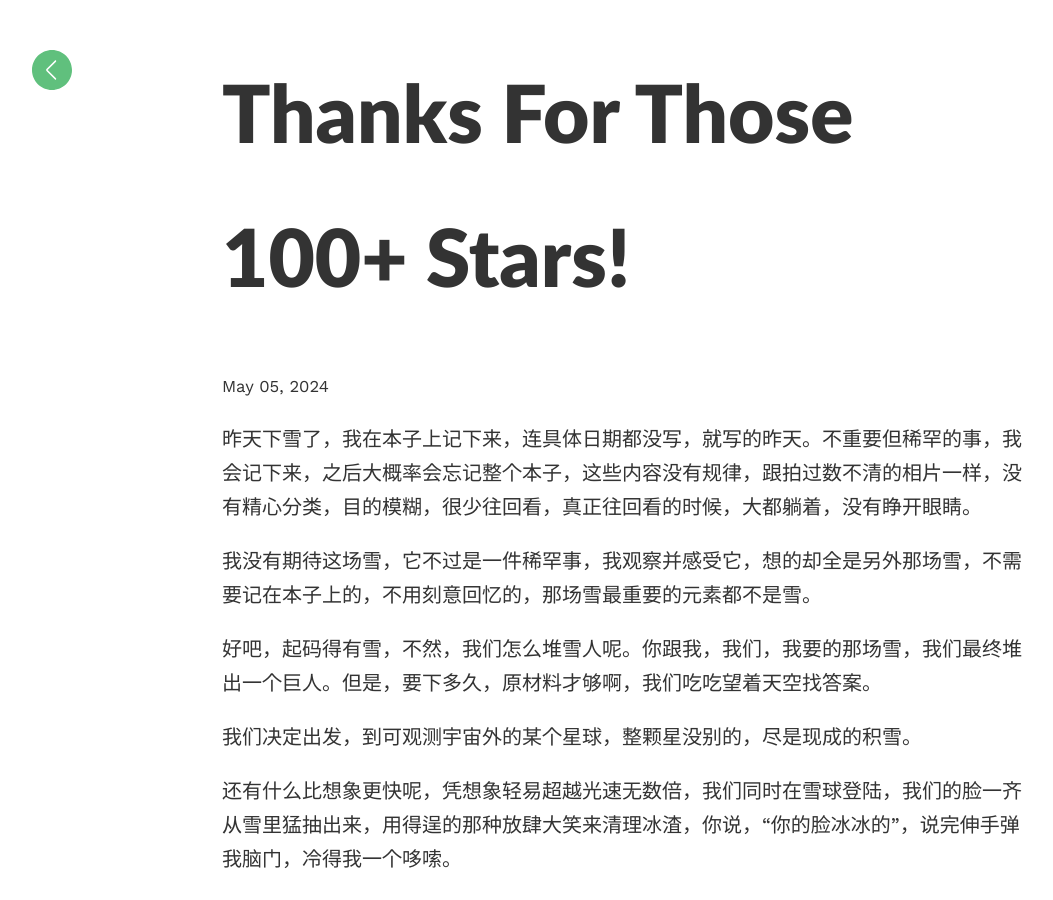
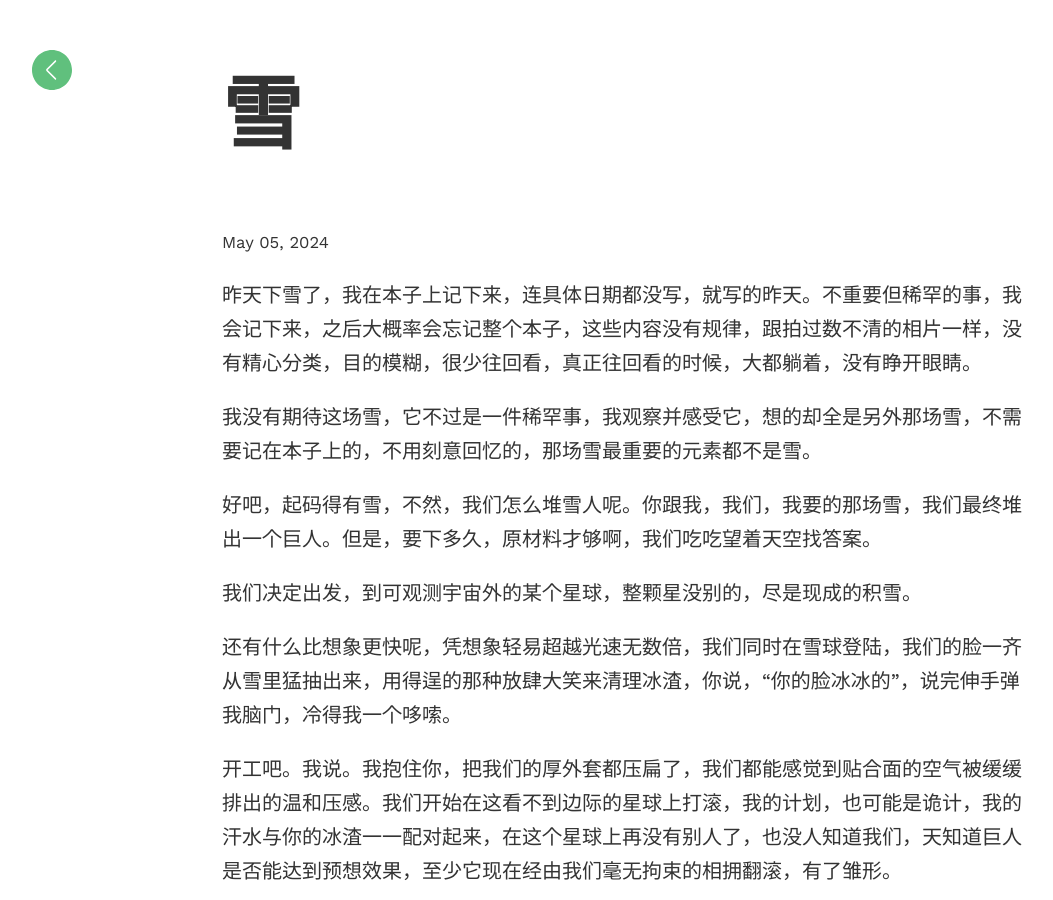
Before and after one commit to KEAIYOUAIXIAO/KEAIYOUAIXIAO.github.io, a Jekyll site: the page built from _posts/2024-5-5-test.md, in a window 1280 px wide and 900 px high. Shown: the whole window, without its empty margins (18-1071 px from the left). Built offline with Jekyll 4.4.1, drawn with Linux system fonts in a browser that asks for light colours.

Commit message:
Update 2024-5-5-test.md

```diff
--- a/_posts/2024-5-5-test.md
+++ b/_posts/2024-5-5-test.md
@@ -1,6 +1,6 @@
 ---
 layout: post
-title:  "Thanks for those 100+ stars!"
+title:  雪
 ---
 
 昨天下雪了，我在本子上记下来，连具体日期都没写，就写的昨天。不重要但稀罕的事，我会记下来，之后大概率会忘记整个本子，这些内容没有规律，跟拍过数不清的相片一样，没有精心分类，目的模糊，很少往回看，真正往回看的时候，大都躺着，没有睁开眼睛。
```
